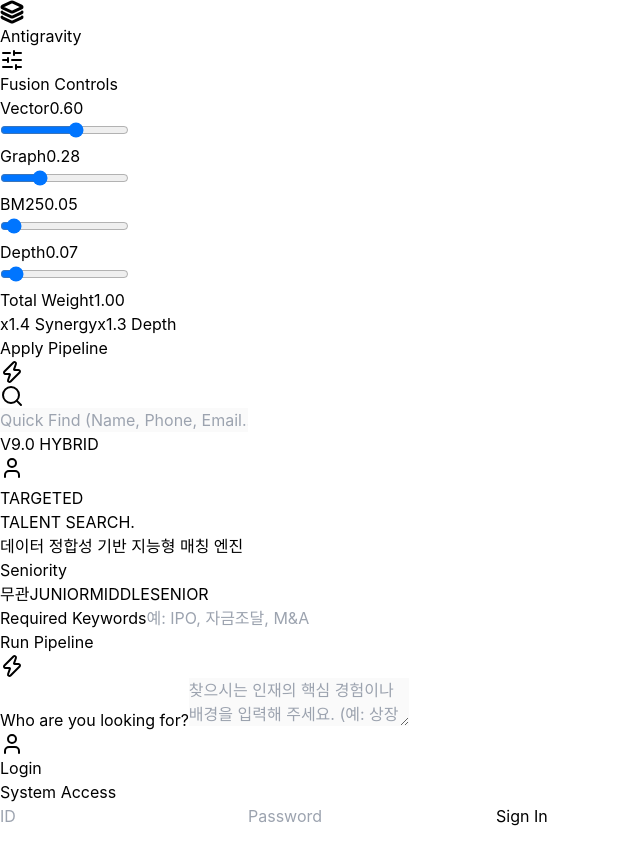
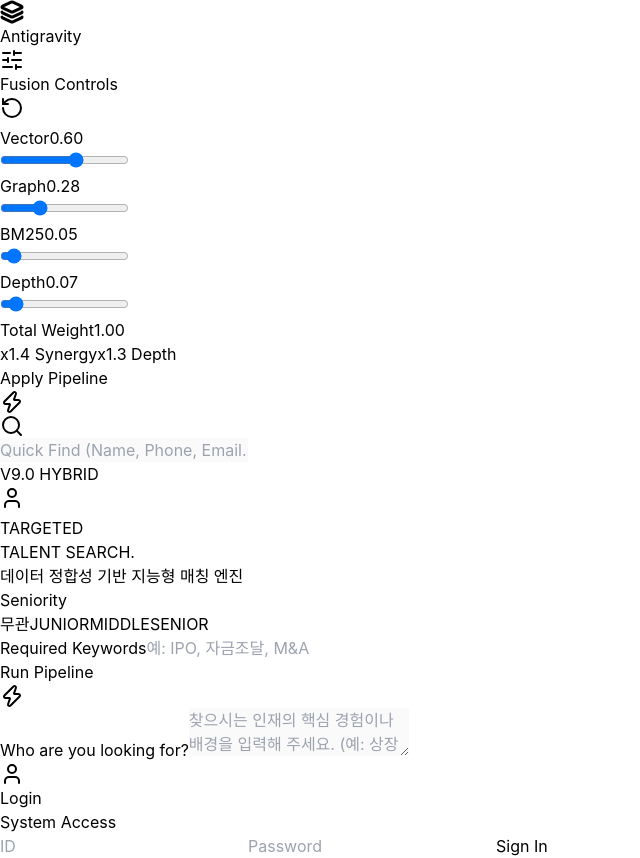
Before and after one commit to junubaek/liambaektalent-intelligence, a React (Vite) app in the folder frontend_v2/: page / in a window 1280 px wide. Shown: the whole page, without its empty margins (0-640 px from the left). Before the commit the page ends 828 px from the top, so only its background shows below. Built offline with nearby package versions, Linux system fonts and the light colour scheme; a web font is replaced by a local one.

Commit message:
ui: update default search weights and add reset button in sidebar

```diff
--- a/frontend_v2/src/App.jsx
+++ b/frontend_v2/src/App.jsx
@@ -5,7 +5,7 @@ export default function AntigravityMain() {
   const [token, setToken] = useState(localStorage.getItem('token') || '');
   const [currentUserData, setCurrentUserData] = useState(null);
 
-  const [settings, setSettings] = useState({ vector: 0.60, graph: 0.28, bm25: 0.05, depth: 0.07, synergy: 1.4 });
+  const [settings, setSettings] = useState({ vector: 0.6, graph: 0.28, bm25: 0.05, depth: 0.07, synergy: 1.4 });
   const [userBookmarks, setUserBookmarks] = useState([]);
   const [userHistory, setUserHistory] = useState([]);
   const [historyPage, setHistoryPage] = useState(1);
@@ -75,11 +75,11 @@ export default function AntigravityMain() {
         if (res.ok) {
           const data = await res.json();
           setCurrentUserData(data);
-          let loadedSettings = data.settings || { vector: 0.60, graph: 0.28, bm25: 0.05, depth: 0.07, synergy: 1.4 };
+          let loadedSettings = data.settings || { vector: 0.6, graph: 0.28, bm25: 0.05, depth: 0.07, synergy: 1.4 };
           // If weights are too low (migration issue or old schema), force default
           const totalW = (loadedSettings.vector || 0) + (loadedSettings.graph || 0) + (loadedSettings.bm25 || 0) + (loadedSettings.depth || 0);
           if (totalW < 0.1) {
-            loadedSettings = { vector: 0.60, graph: 0.28, bm25: 0.05, depth: 0.07, synergy: 1.4 };
+            loadedSettings = { vector: 0.6, graph: 0.28, bm25: 0.05, depth: 0.07, synergy: 1.4 };
           }
           setSettings(loadedSettings);
           setIsModalOpen(false);
@@ -172,7 +172,7 @@ export default function AntigravityMain() {
   };
 
   const resetSettings = () => {
-      const defaults = { vector: 0.60, graph: 0.28, bm25: 0.05, depth: 0.07, synergy: 1.4 };
+      const defaults = { vector: 0.6, graph: 0.28, bm25: 0.05, depth: 0.07, synergy: 1.4 };
       setSettings(defaults);
       if (token) {
         fetch('/api/auth/settings', {
@@ -756,7 +756,19 @@ export default function AntigravityMain() {
           </div>
 
           <div className="flex-1 overflow-y-auto px-6 pt-8 pb-4 custom-scrollbar">
-            <div className="mb-6 flex items-center gap-2"><SlidersHorizontal className="w-5 h-5 text-black" /><h2 className="text-sm font-black uppercase tracking-widest text-black">Fusion Controls</h2></div>
+            <div className="mb-6 flex items-center justify-between">
+              <div className="flex items-center gap-2">
+                <SlidersHorizontal className="w-5 h-5 text-black" />
+                <h2 className="text-sm font-black uppercase tracking-widest text-black">Fusion Controls</h2>
+              </div>
+              <button
+                onClick={resetSettings}
+                className="w-8 h-8 rounded-full bg-gray-50 flex items-center justify-center hover:bg-black group transition-all"
+                title="Reset to Defaults"
+              >
+                <RotateCcw className="w-4 h-4 text-gray-400 group-hover:text-white transition-colors" />
+              </button>
+            </div>
             <p className="text-xs text-gray-800 font-black mb-8 leading-relaxed">{currentUserData ? `${currentUserData.name}님의 검색 가중치 설정입니다.` : ""}</p>
 
             <div className="space-y-6">
```
